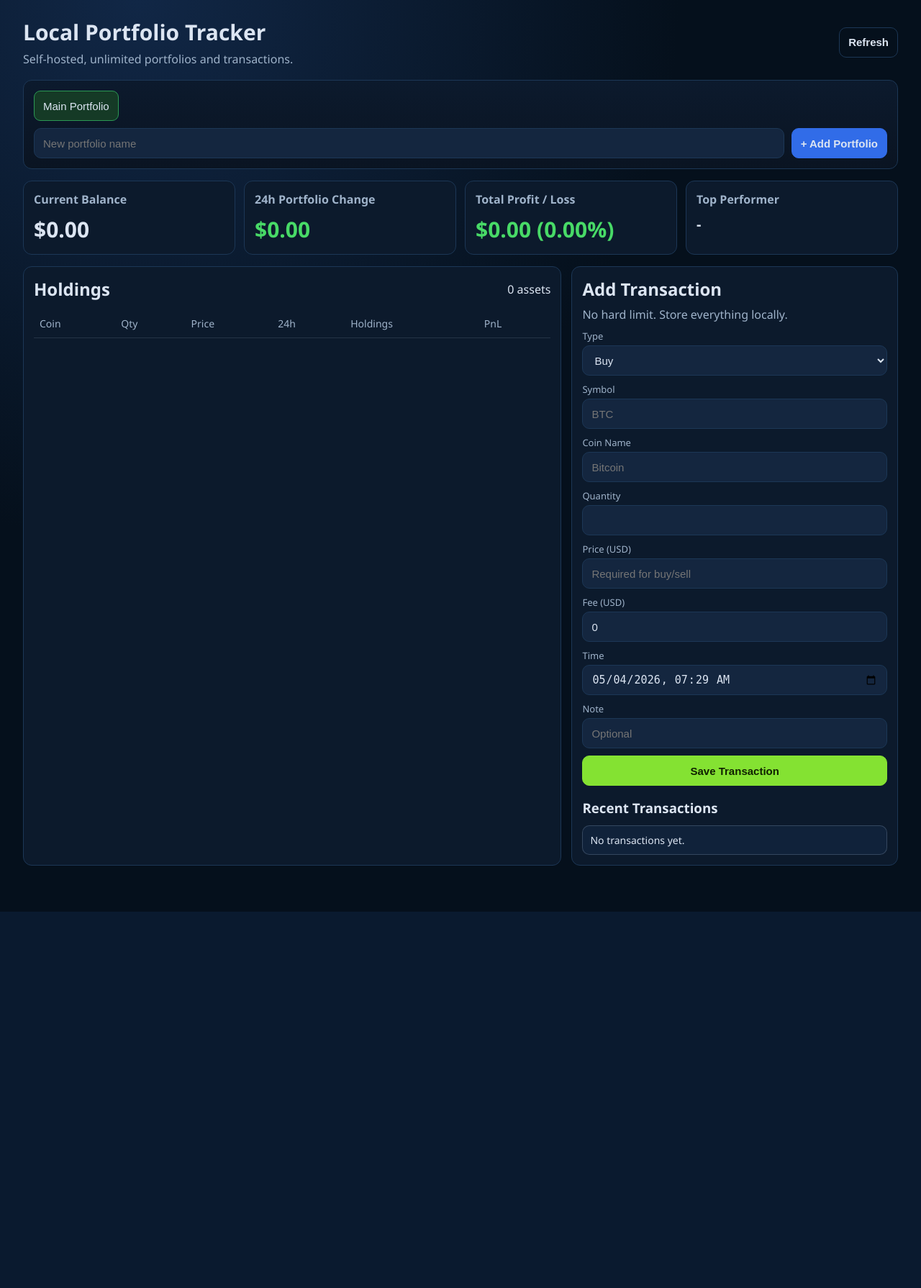
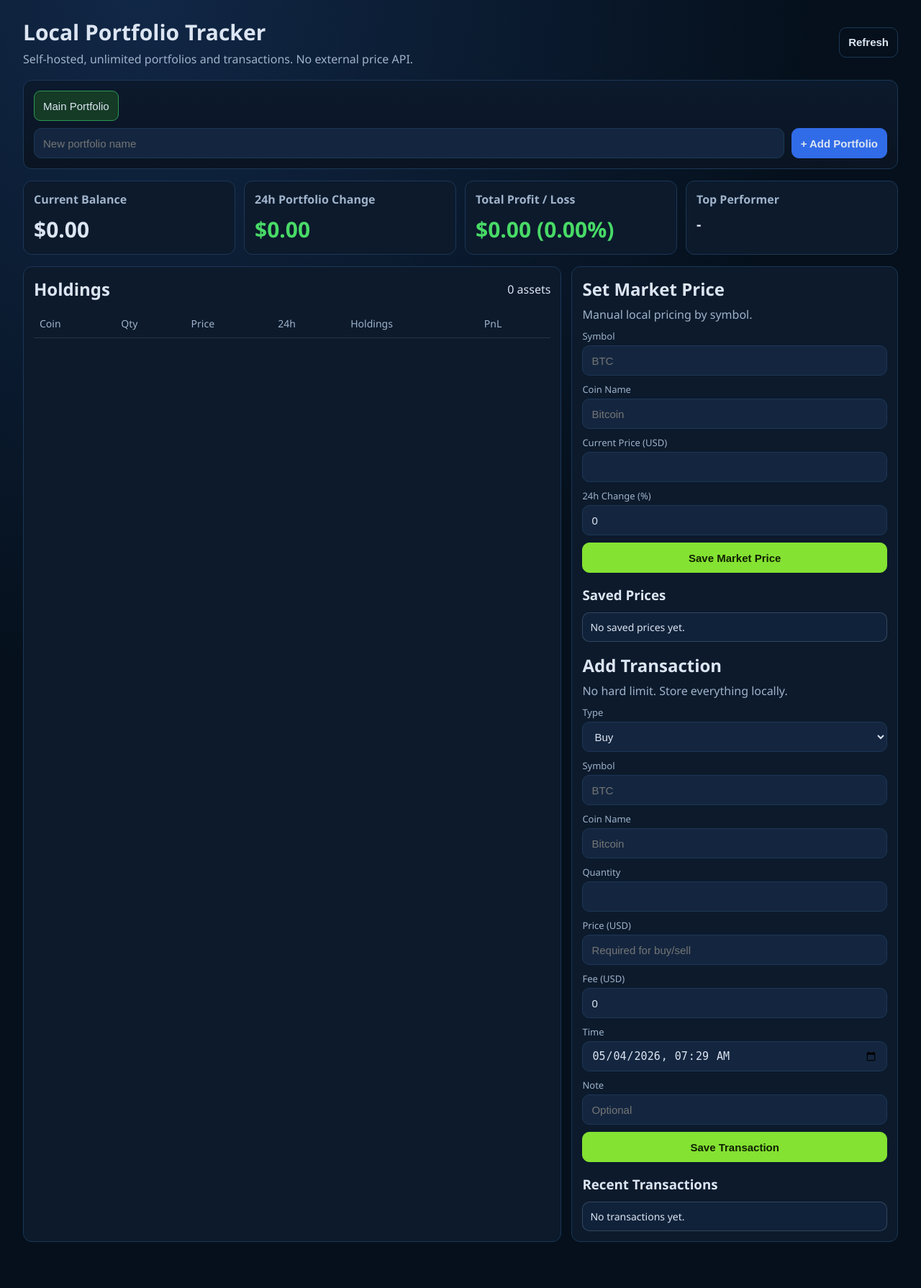
Before and after one commit to anhnbh/cryptocurrency, a FastAPI app: page / in a window 1280 px wide. Shown: the whole page at 72% size. Before the commit the page ends 1267 px from the top, so only its background shows below. Run offline with FastAPI, Linux system fonts and the light colour scheme; data comes from the database, SQL or seed files in the repository; data that the repository does not hold is empty.

Commit message:
update_code_260405

```diff
--- a/app/main.py
+++ b/app/main.py
@@ -6,7 +6,6 @@ from datetime import datetime, timezone
 from decimal import Decimal, InvalidOperation
 from typing import Any
 
-import httpx
 from fastapi import Depends, FastAPI, HTTPException, Request
 from fastapi.responses import JSONResponse
 from fastapi.staticfiles import StaticFiles
@@ -16,9 +15,6 @@ from sqlalchemy import DateTime, ForeignKey, Integer, Numeric, String, Text, cre
 from sqlalchemy.orm import DeclarativeBase, Mapped, Session, mapped_column, relationship, sessionmaker
 
 DATABASE_URL = os.getenv("DATABASE_URL", "sqlite:///./data/portfolio.db")
-PRICE_API_BASE = os.getenv("PRICE_API_BASE", "https://api.coingecko.com/api/v3")
-PRICE_VS_CURRENCY = os.getenv("PRICE_VS_CURRENCY", "usd")
-CG_DEMO_API_KEY = os.getenv("COINGECKO_DEMO_API_KEY", "")
 
 
 class Base(DeclarativeBase):
@@ -53,6 +49,16 @@ class Transaction(Base):
     portfolio: Mapped[Portfolio] = relationship(back_populates="transactions")
 
 
+class AssetPrice(Base):
+    __tablename__ = "asset_prices"
+
+    symbol: Mapped[str] = mapped_column(String(30), primary_key=True)
+    coin_name: Mapped[str] = mapped_column(String(120), nullable=False)
+    price_usd: Mapped[Decimal] = mapped_column(Numeric(28, 10), nullable=False)
+    change_24h_pct: Mapped[Decimal] = mapped_column(Numeric(18, 8), nullable=False, default=Decimal("0"))
+    updated_at: Mapped[datetime] = mapped_column(DateTime(timezone=True), default=lambda: datetime.now(timezone.utc))
+
+
 engine = create_engine(
     DATABASE_URL,
     connect_args={"check_same_thread": False} if DATABASE_URL.startswith("sqlite") else {},
@@ -82,6 +88,13 @@ class TransactionCreate(BaseModel):
     fee_usd: str | None = "0"
     note: str | None = ""
     tx_time: str
+
+
+class PriceUpdate(BaseModel):
+    symbol: str = Field(min_length=1, max_length=30)
+    coin_name: str = Field(min_length=1, max_length=120)
+    price_usd: str
+    change_24h_pct: str | None = "0"
 
 
 app = FastAPI(title="Local Crypto Portfolio")
@@ -129,6 +142,40 @@ def parse_decimal(text: str | None, field_name: str, allow_none: bool = False) -
     except (InvalidOperation, ValueError) as exc:
         raise HTTPException(status_code=400, detail=f"{field_name} must be a number") from exc
     return value
+
+
+@app.post("/api/prices")
+def upsert_price(payload: PriceUpdate, db: Session = Depends(get_db)):
+    symbol = payload.symbol.upper().strip()
+    coin_name = payload.coin_name.strip()
+
+    price = parse_decimal(payload.price_usd, "price_usd")
+    if price is None or price <= 0:
+        raise HTTPException(status_code=400, detail="price_usd must be > 0")
+
+    change = parse_decimal(payload.change_24h_pct, "change_24h_pct")
+    if change is None:
+        change = Decimal("0")
+
+    row = db.get(AssetPrice, symbol)
+    now = datetime.now(timezone.utc)
+    if row is None:
+        row = AssetPrice(
+            symbol=symbol,
+            coin_name=coin_name,
+            price_usd=price,
+            change_24h_pct=change,
+            updated_at=now,
+        )
+        db.add(row)
+    else:
+        row.coin_name = coin_name
+        row.price_usd = price
+        row.change_24h_pct = change
+        row.updated_at = now
+
+    db.commit()
+    return {"symbol": symbol}
 
 
 @app.post("/api/transactions")
@@ -182,7 +229,7 @@ def create_transaction(payload: TransactionCreate, db: Session = Depends(get_db)
 
 
 @app.get("/api/state")
-async def portfolio_state(portfolio_id: int | None = None, db: Session = Depends(get_db)):
+def portfolio_state(portfolio_id: int | None = None, db: Session = Depends(get_db)):
     portfolios = db.scalars(select(Portfolio).order_by(Portfolio.id.asc())).all()
     if not portfolios:
         p = Portfolio(name="Main Portfolio")
@@ -199,8 +246,7 @@ async def portfolio_state(portfolio_id: int | None = None, db: Session = Depends
 
     all_asset_state = build_holdings_state(db, active.id, include_zero=True)
     holdings_state = {k: v for k, v in all_asset_state.items() if v["quantity"] > 0}
-    symbols = list(holdings_state.keys())
-    prices = await fetch_prices(symbols)
+    prices = get_price_map(db)
 
     holdings = []
     current_balance = Decimal("0")
@@ -209,9 +255,9 @@ async def portfolio_state(portfolio_id: int | None = None, db: Session = Depends
     weighted_24h_delta = Decimal("0")
 
     for symbol, item in holdings_state.items():
-        price_item = prices.get(symbol.lower(), {})
-        current_price = Decimal(str(price_item.get("usd", item["last_buy_price"] or 0)))
-        price_change_24h = Decimal(str(price_item.get("usd_24h_change", 0) or 0))
+        price_item = prices.get(symbol, {})
+        current_price = Decimal(str(price_item.get("price_usd", item["last_buy_price"] or 0)))
+        price_change_24h = Decimal(str(price_item.get("change_24h_pct", 0) or 0))
 
         qty = item["quantity"]
         cost = item["cost_basis"]
@@ -255,6 +301,8 @@ async def portfolio_state(portfolio_id: int | None = None, db: Session = Depends
         .limit(200)
     ).all()
 
+    price_rows = db.scalars(select(AssetPrice).order_by(AssetPrice.symbol.asc())).all()
+
     return JSONResponse(
         {
             "portfolios": [{"id": p.id, "name": p.name} for p in portfolios],
@@ -262,11 +310,25 @@ async def portfolio_state(portfolio_id: int | None = None, db: Session = Depends
             "summary": {
                 "current_balance": float(current_balance),
                 "total_profit_loss": float((current_balance - total_cost) + total_realized),
-                "total_profit_loss_pct": float((((current_balance - total_cost) + total_realized) / total_cost * Decimal("100")) if total_cost > 0 else Decimal("0")),
+                "total_profit_loss_pct": float(
+                    (((current_balance - total_cost) + total_realized) / total_cost * Decimal("100"))
+                    if total_cost > 0
+                    else Decimal("0")
+                ),
                 "portfolio_change_24h": float(weighted_24h_delta),
                 "top_performer": top,
             },
             "holdings": holdings,
+            "prices": [
+                {
+                    "symbol": p.symbol,
+                    "coin_name": p.coin_name,
+                    "price_usd": float(p.price_usd),
+                    "change_24h_pct": float(p.change_24h_pct),
+                    "updated_at": p.updated_at.isoformat(),
+                }
+                for p in price_rows
+            ],
             "transactions": [
                 {
                     "id": t.id,
@@ -347,30 +409,12 @@ def build_holdings_state(db: Session, portfolio_id: int, include_zero: bool = Fa
     return {k: v for k, v in state.items() if v["quantity"] > 0}
 
 
-async def fetch_prices(symbols: list[str]) -> dict[str, Any]:
-    if not symbols:
-        return {}
-    headers = {}
-    if CG_DEMO_API_KEY:
-        headers["x-cg-demo-api-key"] = CG_DEMO_API_KEY
-
-    merged: dict[str, Any] = {}
-    try:
-        async with httpx.AsyncClient(timeout=10) as client:
-            for i in range(0, len(symbols), 50):
-                chunk = symbols[i : i + 50]
-                params = {
-                    "vs_currencies": PRICE_VS_CURRENCY,
-                    "symbols": ",".join(s.lower() for s in chunk),
-                    "include_tokens": "top",
-                    "include_24hr_change": "true",
-                }
-                resp = await client.get(f"{PRICE_API_BASE}/simple/price", params=params, headers=headers)
-                resp.raise_for_status()
-                data = resp.json()
-                if isinstance(data, dict):
-                    merged.update(data)
-    except Exception:
-        return {}
-
-    return merged
+def get_price_map(db: Session) -> dict[str, dict[str, Any]]:
+    rows = db.scalars(select(AssetPrice)).all()
+    return {
+        row.symbol.upper(): {
+            "price_usd": float(row.price_usd),
+            "change_24h_pct": float(row.change_24h_pct),
+        }
+        for row in rows
+    }
--- a/app/static/app.js
+++ b/app/static/app.js
@@ -83,6 +83,25 @@ function renderHoldings(holdings) {
   });
 }
 
+function renderPrices(rows) {
+  const ul = document.getElementById("priceList");
+  ul.innerHTML = "";
+
+  if (!rows.length) {
+    ul.innerHTML = "<li>No saved prices yet.</li>";
+    return;
+  }
+
+  rows.forEach((row) => {
+    const li = document.createElement("li");
+    li.innerHTML = `
+      <strong>${row.coin_name} (${row.symbol})</strong><br>
+      ${fmtUSD(row.price_usd)} | <span class="${pnlClass(row.change_24h_pct)}">${Number(row.change_24h_pct).toFixed(2)}%</span>
+    `;
+    ul.appendChild(li);
+  });
+}
+
 function renderTransactions(rows) {
   const ul = document.getElementById("recentTx");
   ul.innerHTML = "";
@@ -114,6 +133,7 @@ async function loadState() {
   renderTabs(data.portfolios, data.active_portfolio_id);
   renderSummary(data.summary);
   renderHoldings(data.holdings);
+  renderPrices(data.prices || []);
   renderTransactions(data.transactions);
 }
 
@@ -129,6 +149,18 @@ async function createPortfolio(name) {
   }
   const row = await res.json();
   state.activePortfolioId = row.id;
+}
+
+async function upsertPrice(payload) {
+  const res = await fetch("/api/prices", {
+    method: "POST",
+    headers: { "Content-Type": "application/json" },
+    body: JSON.stringify(payload),
+  });
+  if (!res.ok) {
+    const err = await res.json();
+    throw new Error(err.detail || "Failed to save market price");
+  }
 }
 
 async function createTransaction(payload) {
@@ -152,6 +184,27 @@ function bindForms() {
     try {
       await createPortfolio(name);
       nameEl.value = "";
+      await loadState();
+    } catch (err) {
+      alert(err.message);
+    }
+  });
+
+  document.getElementById("priceForm").addEventListener("submit", async (e) => {
+    e.preventDefault();
+    const payload = {
+      symbol: document.getElementById("priceSymbol").value.trim().toUpperCase(),
+      coin_name: document.getElementById("priceCoinName").value.trim(),
+      price_usd: document.getElementById("marketPriceUsd").value,
+      change_24h_pct: document.getElementById("marketChange24h").value || "0",
+    };
+
+    try {
+      await upsertPrice(payload);
+      document.getElementById("priceSymbol").value = "";
+      document.getElementById("priceCoinName").value = "";
+      document.getElementById("marketPriceUsd").value = "";
+      document.getElementById("marketChange24h").value = "0";
       await loadState();
     } catch (err) {
       alert(err.message);
--- a/app/templates/index.html
+++ b/app/templates/index.html
@@ -11,7 +11,7 @@
       <header class="topbar">
         <div>
           <h1>Local Portfolio Tracker</h1>
-          <p>Self-hosted, unlimited portfolios and transactions.</p>
+          <p>Self-hosted, unlimited portfolios and transactions. No external price API.</p>
         </div>
         <button id="refreshBtn" class="btn ghost">Refresh</button>
       </header>
@@ -67,7 +67,39 @@
         </section>
 
         <aside class="panel side">
-          <h2>Add Transaction</h2>
+          <h2>Set Market Price</h2>
+          <p class="muted">Manual local pricing by symbol.</p>
+
+          <form id="priceForm" class="stack-form">
+            <label>
+              Symbol
+              <input id="priceSymbol" type="text" placeholder="BTC" required />
+            </label>
+
+            <label>
+              Coin Name
+              <input id="priceCoinName" type="text" placeholder="Bitcoin" required />
+            </label>
+
+            <label>
+              Current Price (USD)
+              <input id="marketPriceUsd" type="number" step="any" min="0.0000000001" required />
+            </label>
+
+            <label>
+              24h Change (%)
+              <input id="marketChange24h" type="number" step="any" value="0" />
+            </label>
+
+            <button type="submit" class="btn success">Save Market Price</button>
+          </form>
+
+          <div class="recent-wrap">
+            <h3>Saved Prices</h3>
+            <ul id="priceList" class="recent-list"></ul>
+          </div>
+
+          <h2 style="margin-top:16px">Add Transaction</h2>
           <p class="muted">No hard limit. Store everything locally.</p>
 
           <form id="txForm" class="stack-form">
@@ -127,10 +159,6 @@
       </section>
     </main>
 
-    <template id="portfolioTabTpl">
-      <button class="tab-btn"></button>
-    </template>
-
     <script src="/static/app.js"></script>
   </body>
 </html>
--- a/requirements.txt
+++ b/requirements.txt
@@ -2,4 +2,3 @@ fastapi==0.115.5
 uvicorn[standard]==0.32.0
 sqlalchemy==2.0.36
 jinja2==3.1.4
-httpx==0.27.2
```
Also changed, not shown: docker-compose.yml (+13 -5 lines), README.md, 2 other files.
